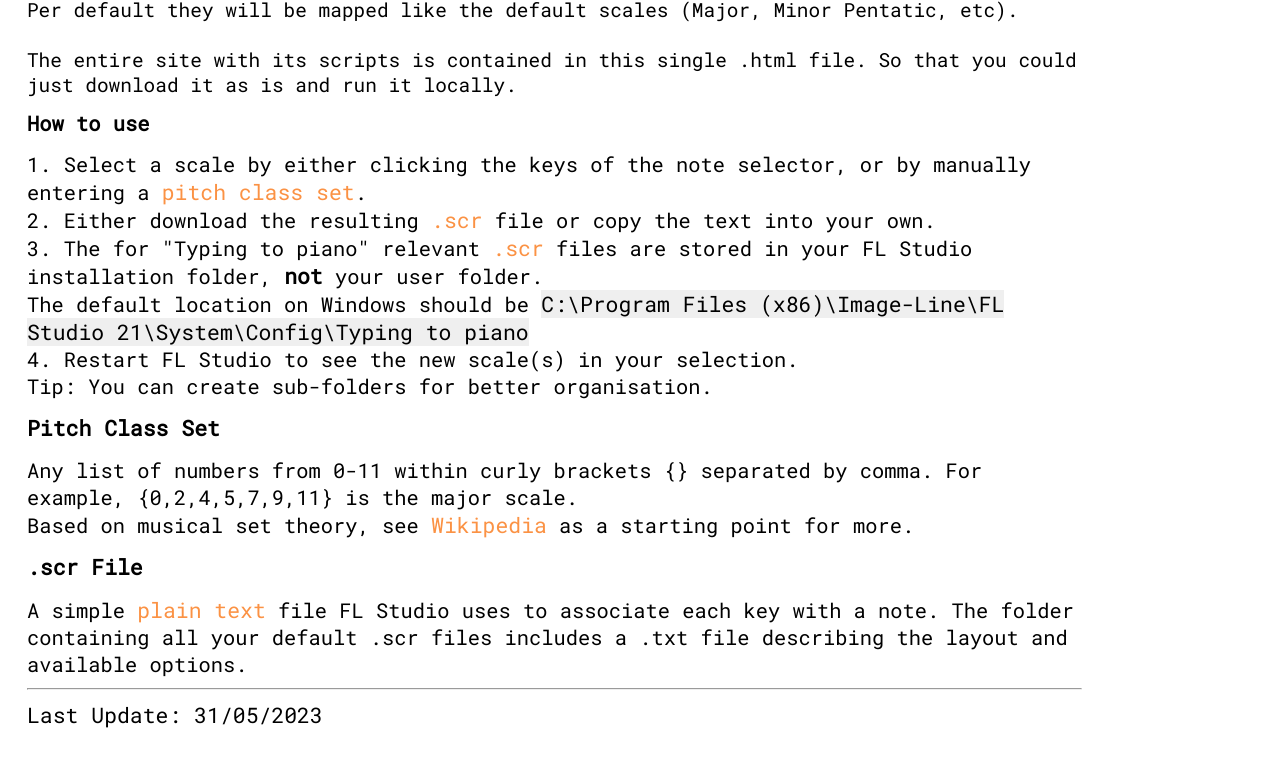
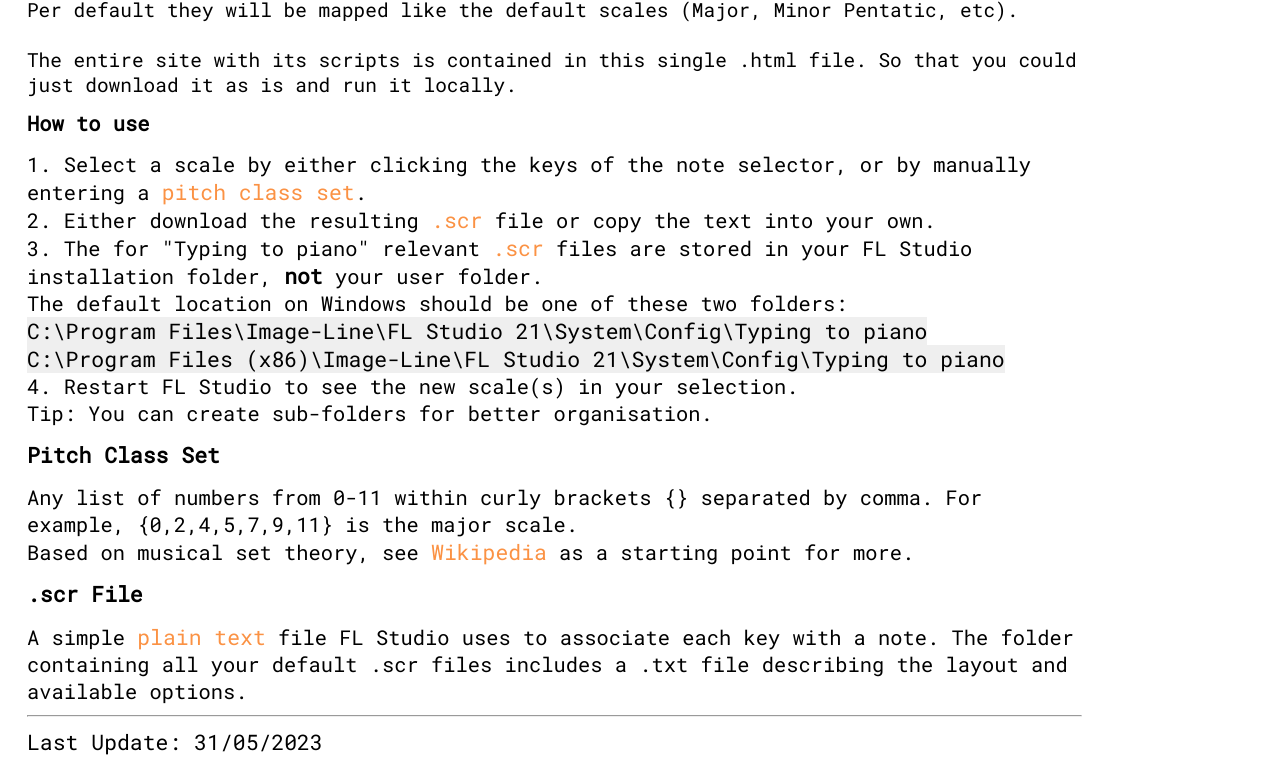
Before and after one commit to DemandDystopia/demanddystopia.github.io, a plain HTML site: page scr/index.html in a window 1280 px wide. Shown: the part 763-1527 px from the top of the page. Before the commit the page ends 1500 px from the top, so only its background shows below. Drawn offline with Linux system fonts and the light colour scheme.

Commit message:
default location@scr

```diff
--- a/scr/index.html
+++ b/scr/index.html
@@ -142,7 +142,10 @@
  <span id="text">1. Select a scale by either clicking the keys of the note selector, or by manually entering a <a href="#pitchclass">pitch class set</a>.
  <br>2. Either download the resulting <a href="#scrfile">.scr</a> file or copy the text into your own.
  <br>3. The for "Typing to piano" relevant <a href="#scrfile">.scr</a> files are stored in your FL Studio installation folder, <b>not</b> your user folder.<br>
- The default location on Windows should be <span style="background-color: #EFEFEF">C:\Program Files (x86)\Image-Line\FL Studio 21\System\Config\Typing to piano</span>
+ The default location on Windows should be one of these two folders:<br>
+ <span style="background-color: #EFEFEF">C:\Program Files\Image-Line\FL Studio 21\System\Config\Typing to piano</span><br>
+ <span style="background-color: #EFEFEF">C:\Program Files (x86)\Image-Line\FL Studio 21\System\Config\Typing to piano</span>
+
  <br>4. Restart FL Studio to see the new scale(s) in your selection.
  <br>Tip: You can create sub-folders for better organisation.
 
```
